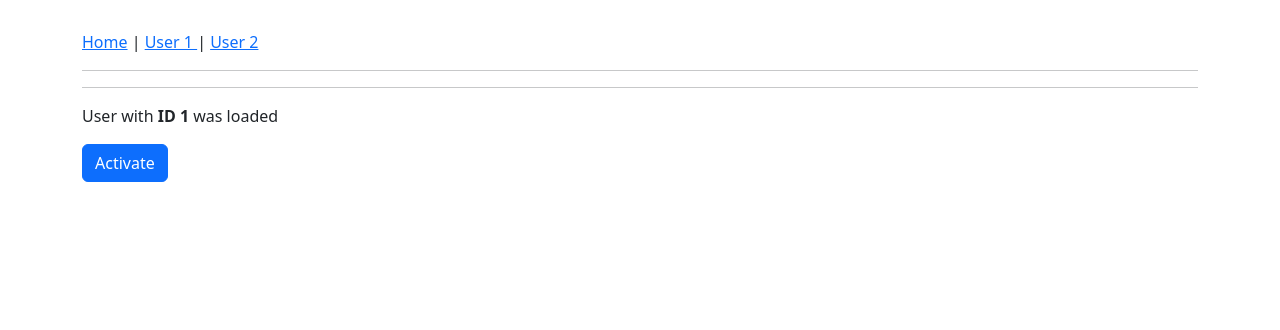
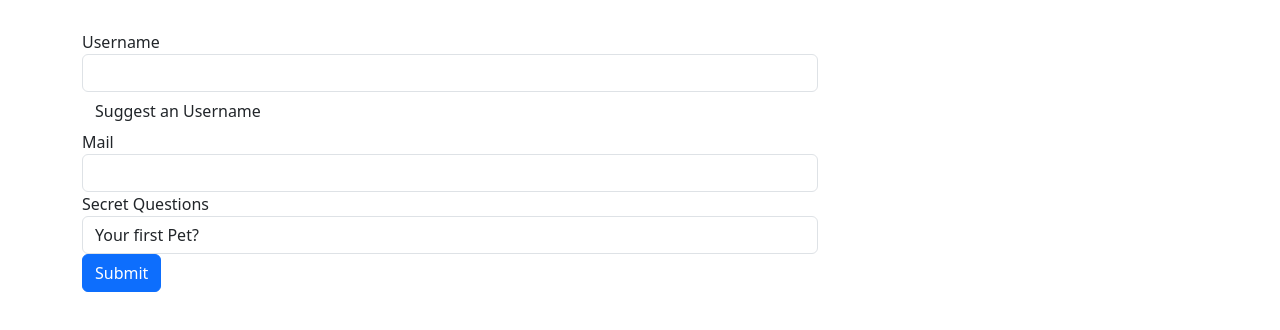
Before and after one commit to hvictorleite/first-app, an Angular app: page /user/1 in a window 1280 px wide. Shown: the top 330 px of the page. Built offline with nearby package versions, Linux system fonts and the light colour scheme.

Commit message:
Forms in Angular module starts

```diff
--- a/src/app/app.component.html
+++ b/src/app/app.component.html
@@ -1,22 +1,27 @@
 <div class="container">
   <div class="row">
     <div class="col-xs-12 col-sm-10 col-md-8 col-sm-offset-1 col-md-offset-2">
-      <a routerLink="/">Home</a> |
-      <a [routerLink]="['user', 1]">
-        User 1
-      </a>
-      |
-      <a [routerLink]="['user', 2]">
-        User 2
-      </a>
-    </div>
-  </div>
-  <hr />
-  <p *ngIf="userActivated">Activated!</p>
-  <hr />
-  <div class="row">
-    <div class="col-xs-12 col-sm-10 col-md-8 col-sm-offset-1 col-md-offset-2">
-      <router-outlet></router-outlet>
+      <form>
+        <div id="user-data">
+          <div class="form-group">
+            <label for="username">Username</label>
+            <input type="text" id="username" class="form-control">
+          </div>
+          <button class="btn btn-default" type="button">Suggest an Username</button>
+          <div class="form-group">
+            <label for="email">Mail</label>
+            <input type="email" id="email" class="form-control">
+          </div>
+        </div>
+        <div class="form-group">
+          <label for="secret">Secret Questions</label>
+          <select id="secret" class="form-control">
+            <option value="pet">Your first Pet?</option>
+            <option value="teacher">Your first teacher?</option>
+          </select>
+        </div>
+        <button class="btn btn-primary" type="submit">Submit</button>
+      </form>
     </div>
   </div>
 </div>
--- a/src/app/app.component.ts
+++ b/src/app/app.component.ts
@@ -1,25 +1,12 @@
-import { Subscription } from 'rxjs';
-import { UserService } from './user.service';
-import { Component, OnInit, OnDestroy } from '@angular/core';
+import { Component } from '@angular/core';
 
 @Component({
   selector: 'app-root',
   templateUrl: './app.component.html',
   styleUrls: ['./app.component.css']
 })
-export class AppComponent implements OnInit, OnDestroy {
-  userActivated = false;
-  activatedSub: Subscription;
-
-  constructor(private userService: UserService) {}
-
-  ngOnInit() {
-    this.activatedSub = this.userService.activatedEmitter.subscribe({
-      next: (data) => this.userActivated = data
-    })
-  }
-
-  ngOnDestroy() {
-    this.activatedSub.unsubscribe();
+export class AppComponent {
+  suggestUserName() {
+    const suggestedName = 'Superuser';
   }
 }
--- a/src/app/home/home.component.html
+++ /dev/null
@@ -1 +0,0 @@
-<h3>Yay, I'm home!</h3>
--- a/src/app/home/home.component.ts
+++ /dev/null
@@ -1,41 +0,0 @@
-import { Component, OnDestroy, OnInit } from '@angular/core';
-import { Subscription, Observable } from 'rxjs';
-import { map, filter } from 'rxjs/operators';
-
-@Component({
-  selector: 'app-home',
-  templateUrl: './home.component.html',
-  styleUrls: ['./home.component.css']
-})
-export class HomeComponent implements OnInit, OnDestroy {
-
-  private firstObsSubscription: Subscription;
-
-  ngOnInit() {
-    const customIntervalObservable = new Observable(observer => {
-      let count = 0;
-      setInterval(() => {
-        observer.next(count);
-        if(count === 2)
-          observer.complete();
-        if(count > 3)
-          observer.error(new Error('Count is greater than 3!'));
-        count++;
-      }, 1000);
-    });
-
-    this.firstObsSubscription = customIntervalObservable.pipe(filter((count: number) => {
-      return count > 0;
-    }), map((count: number) => {
-      return 'Round: ' + (count + 1);
-    })).subscribe({
-      next: (data: string) => console.log(data),
-      error: (error: Error) => console.log(error),
-      complete: () => console.log("Finished!")
-    });
-  }
-
-  ngOnDestroy() {
-    this.firstObsSubscription.unsubscribe();
-  }
-}
--- a/src/app/user.service.ts
+++ /dev/null
@@ -1,7 +0,0 @@
-import { Injectable } from "@angular/core";
-import { Subject } from "rxjs";
-
-@Injectable()
-export class UserService {
-  activatedEmitter = new Subject<boolean>();
-}
--- a/src/app/user/user.component.html
+++ /dev/null
@@ -1,3 +0,0 @@
-<p>User with <strong>ID {{ id }}</strong> was loaded</p>
-<button class="btn btn-primary"
-        (click)="onActivate()">Activate</button>
--- a/src/app/user/user.component.ts
+++ /dev/null
@@ -1,25 +0,0 @@
-import { Component, OnInit } from '@angular/core';
-import { ActivatedRoute, Params } from '@angular/router';
-import { UserService } from '../user.service';
-
-@Component({
-  selector: 'app-user',
-  templateUrl: './user.component.html',
-  styleUrls: ['./user.component.css']
-})
-export class UserComponent implements OnInit {
-  id: number;
-
-  constructor(private route: ActivatedRoute,
-              private userService: UserService) {}
-
-  ngOnInit() {
-    this.route.params.subscribe((params: Params) => {
-      this.id = +params['id'];
-    });
-  }
-
-  onActivate() {
-    this.userService.activatedEmitter.next(true);
-  }
-}
```
Also changed, not shown: src/app/app-routing.module.ts (deleted, +0 -20 lines), src/app/app.module.ts (+4 -9 lines), src/app/home/home.component.css (deleted), src/app/user/user.component.css (deleted).
